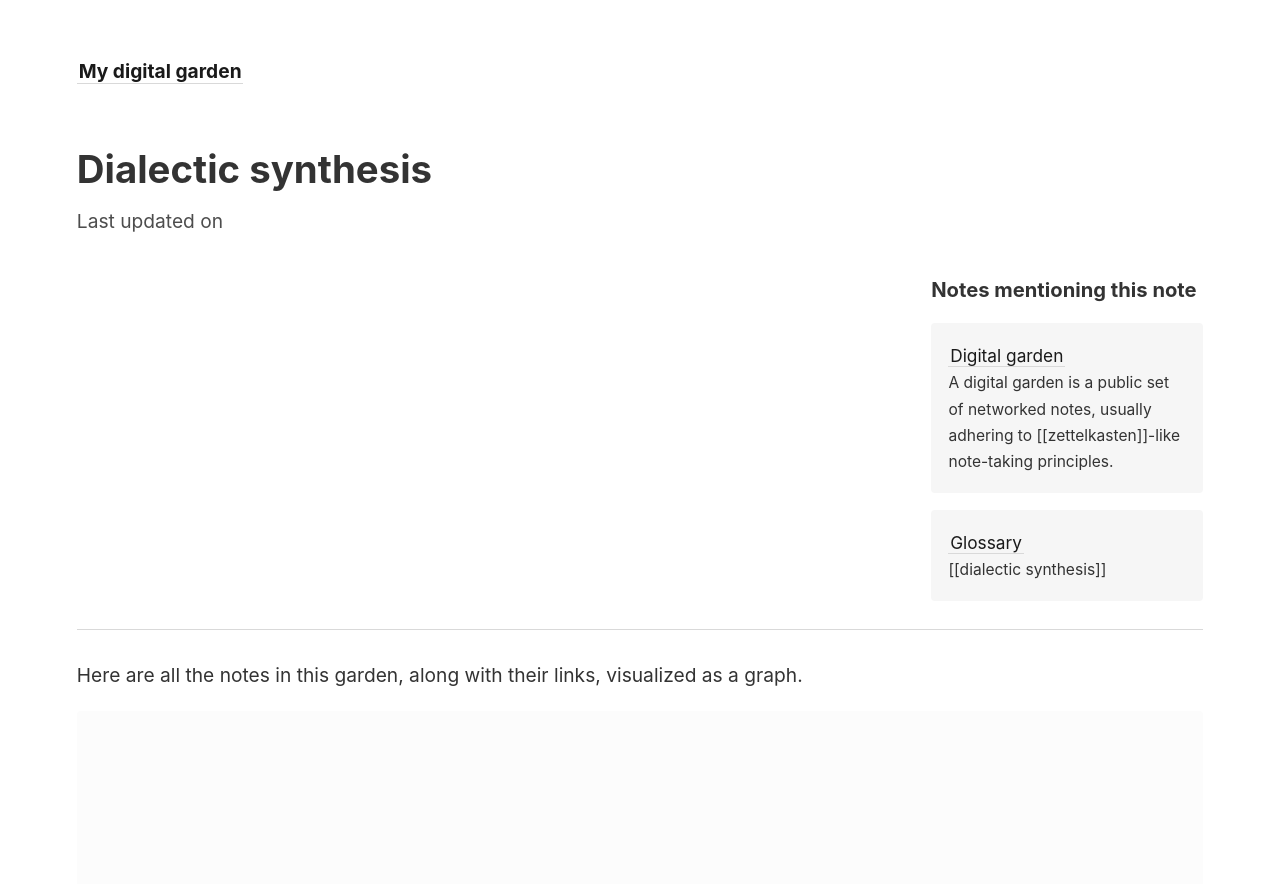
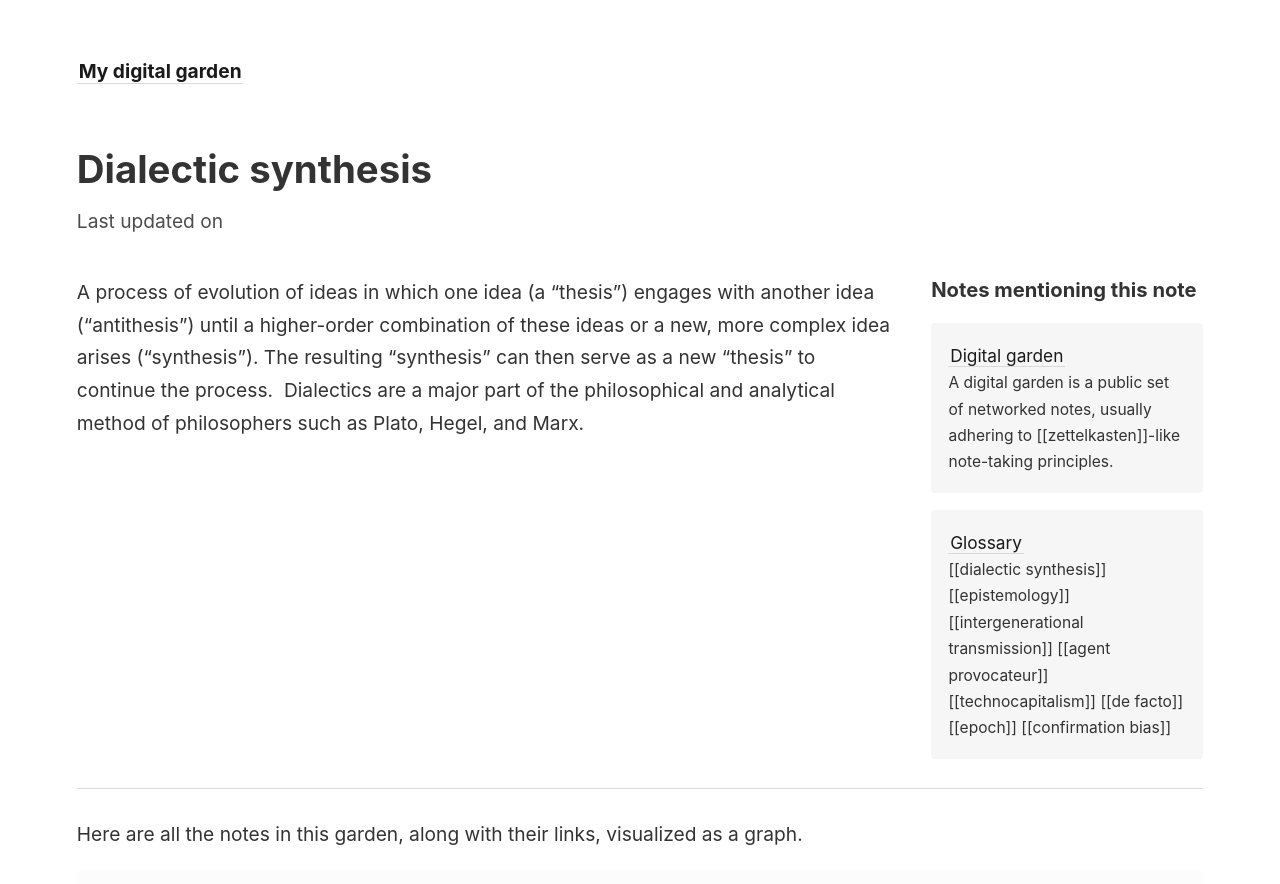
Before and after one commit to thetrimtab/digital-garden, a Jekyll site: the page built from _notes/glossary terms/dialectic synthesis.md, in a window 1280 px wide and 900 px high. Shown: the top 884 px of the window. Built offline with Jekyll 4.4.1, drawn with Linux system fonts in a browser that asks for light colours; some of the changed text lies outside the part shown.

Commit message:
added some glossary terms

```diff
--- a/_notes/glossary terms/dialectic synthesis.md
+++ b/_notes/glossary terms/dialectic synthesis.md
@@ -1,2 +1,3 @@
 ---
 ---
+A process of evolution of ideas in which one idea (a "thesis") engages with another idea ("antithesis") until a higher-order combination of these ideas or a new, more complex idea arises ("synthesis"). The resulting “synthesis” can then serve as a new “thesis” to continue the process.  Dialectics are a major part of the philosophical and analytical method of philosophers such as Plato, Hegel, and Marx.
--- a/_notes/glossary.md
+++ b/_notes/glossary.md
@@ -1,3 +1,10 @@
 ---
 ---
 [[dialectic synthesis]]
+[[epistemology]]
+[[intergenerational transmission]]
+[[agent provocateur]]
+[[technocapitalism]]
+[[de facto]]
+[[epoch]]
+[[confirmation bias]]
```
Also changed, not shown: _notes/glossary terms/agent provocateur.md (added, +3 -0 lines), _notes/glossary terms/confirmation bias.md (added, +3 -0 lines), _notes/glossary terms/de facto.md (added, +3 -0 lines), _notes/glossary terms/epistemology.md (added, +3 -0 lines), _notes/glossary terms/epoch.md (added, +3 -0 lines), _notes/glossary terms/intergenerational transmission.md (added, +3 -0 lines), _notes/glossary terms/technocapitalism.md (added, +3 -0 lines).
